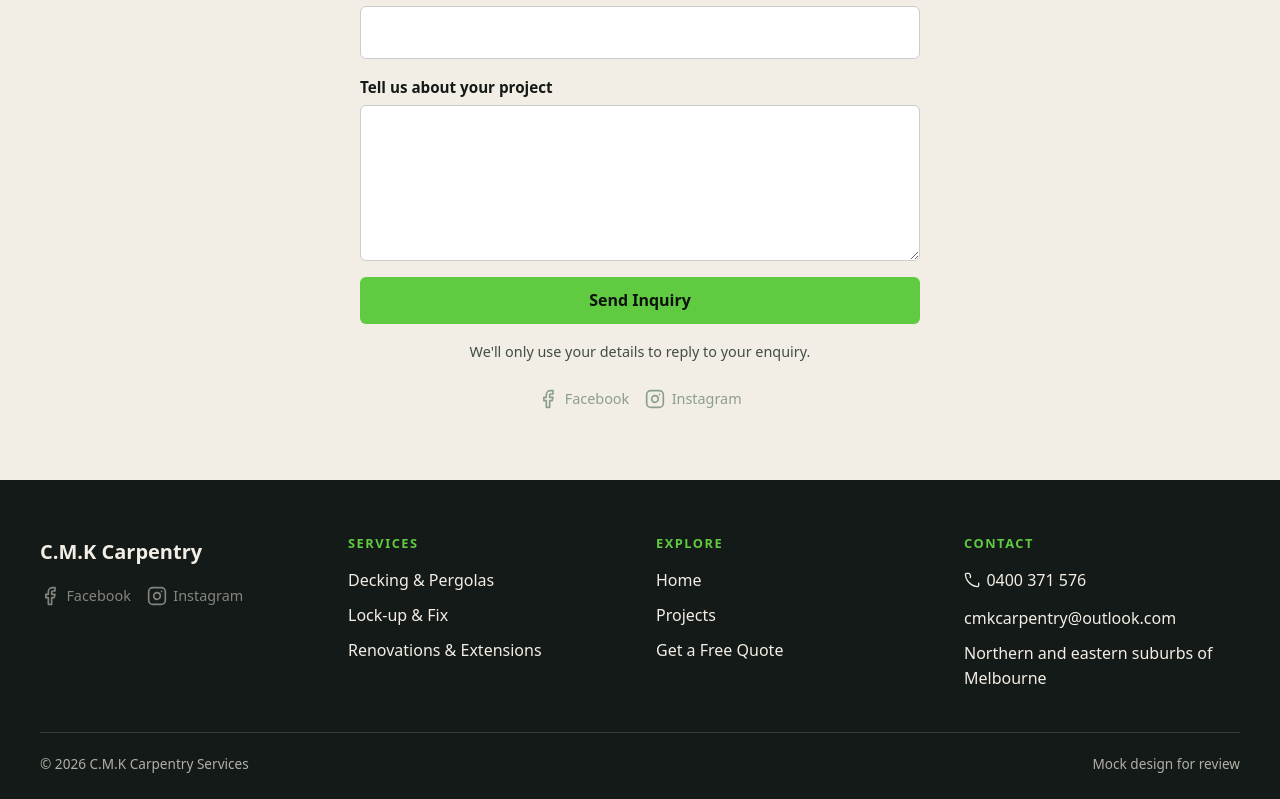
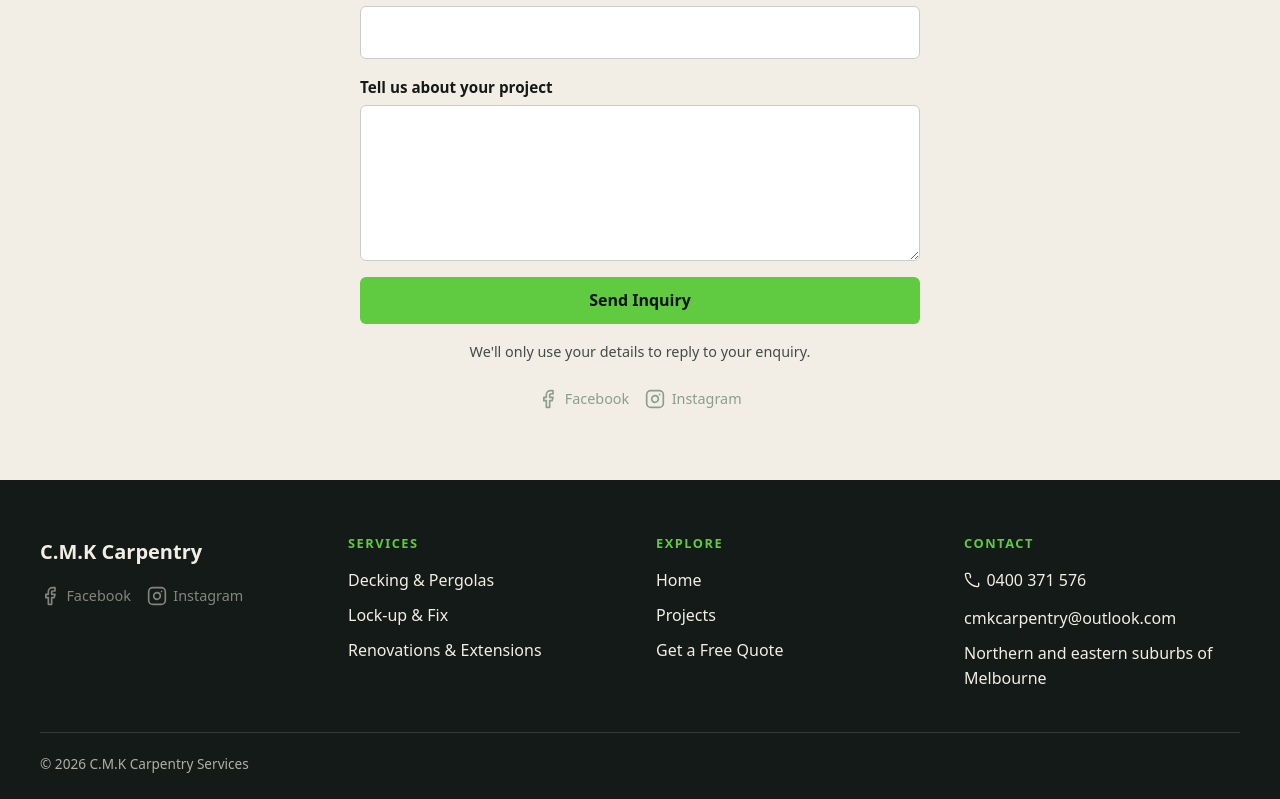
Before and after one commit to BeanedCans2005/CMK-CARPENTRY, a React (Vite) app in the folder cmk-carpentry-mock/: page / in a window 1280 px wide. Shown: the part 2628-3427 px from the top of the page. Built offline with nearby package versions, Linux system fonts and the light colour scheme.

Commit message:
Removed mock footer text

```diff
--- a/cmk-carpentry-mock/src/components/Footer.jsx
+++ b/cmk-carpentry-mock/src/components/Footer.jsx
@@ -61,7 +61,7 @@ export default function Footer() {
           © {new Date().getFullYear()} C.M.K Carpentry Services
           {legal.length > 0 && ` · ${legal.join(" · ")}`}
         </p>
-        {SHOW_DRAFT_NOTE && <p>Mock design for review</p>}
+        {SHOW_DRAFT_NOTE && <p></p>}
       </div>
     </footer>
   );
```
